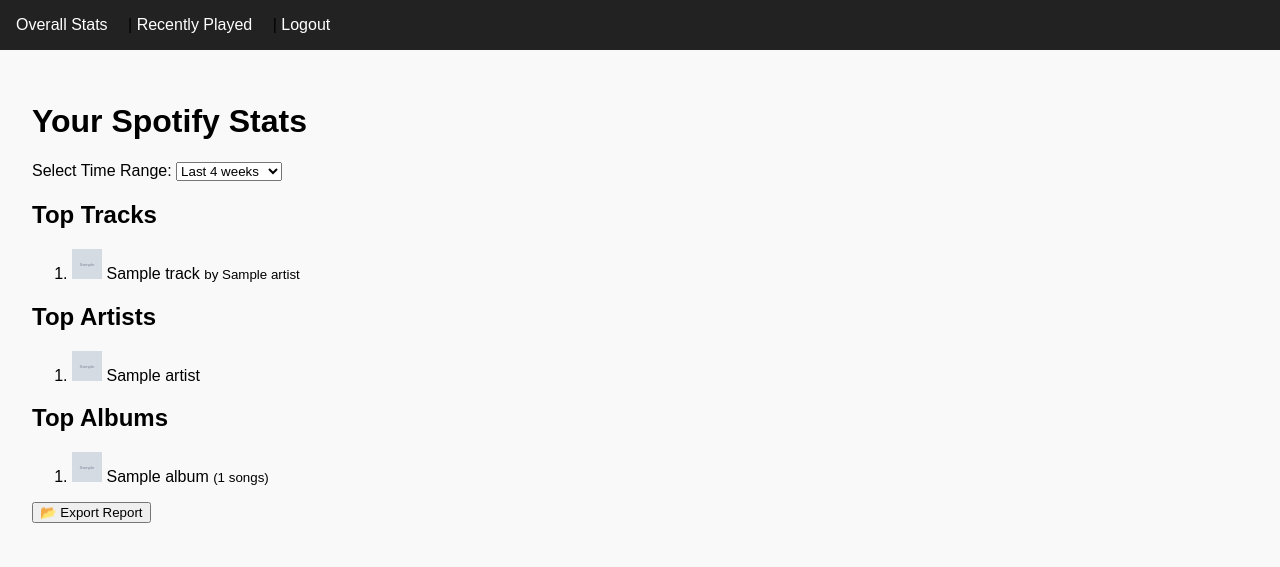
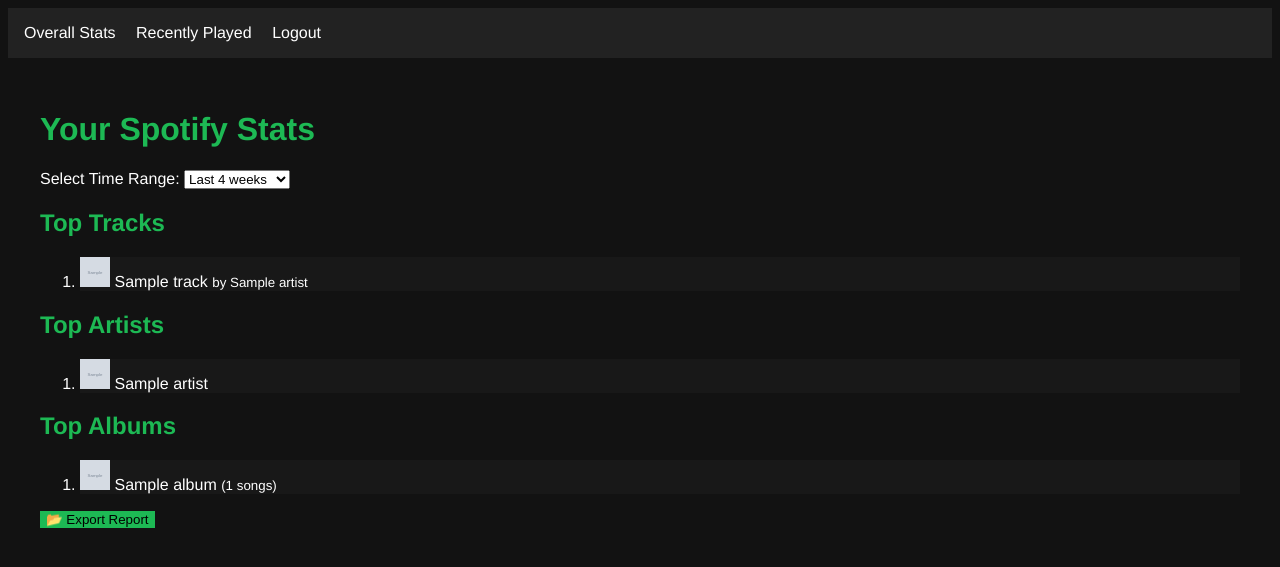
Before and after one commit to nguyenosaurus/spotify-stats-app, a Flask app: template code/templates/stats.html in a window 1280 px wide. Shown: the top 567 px of the page. Run offline with Flask 3, Linux system fonts and the light colour scheme; the template is opened without the code that fills it: most values are stand-ins (such as "Sample title", 1, 10 or a date in 2020); grey boxes marked "Sample" are stand-in pictures.

Commit message:
Redesign page

```diff
--- a/code/static/style.css
+++ b/code/static/style.css
@@ -1,8 +1,38 @@
 body {
-    font-family: Arial, sans-serif;
-    background: #f9f9f9;
-    margin: 0;
+    background-color: #121212; /* Dark Spotify background */
+    color: #fff; /* White text */
+    font-family: 'Helvetica Neue', Arial, sans-serif;
 }
+
+h1, h2 {
+    color: #1DB954; /* Spotify green for titles */
+    font-weight: bold;
+  }
+
+.list-group-item {
+    background-color: #181818;
+    border: none;
+    color: #fff;
+  }
+
+  .nav-tabs .nav-link {
+    color: #bbb;
+    background-color: #181818;
+    border: none;
+  }
+  .nav-tabs .nav-link.active {
+    color: #1DB954;
+    background-color: #121212;
+    border-bottom: 2px solid #1DB954;
+  }
+
+  .btn-primary {
+    background-color: #1DB954;
+    border: none;
+  }
+  .btn-primary:hover {
+    background-color: #1ed760;
+  }
 
 nav {
     background: #222;
@@ -25,7 +55,20 @@
     border-radius: 12px;
     box-shadow: 0 2px 6px rgba(0,0,0,0.1);
     margin-bottom: 2rem;
+    max-width: 333px;   /* shrink width */
+    margin: 20px auto;
+    flex: 1 1 333px;        /* each chart takes ~400px width */
 }
+
+.charts-row {
+    display: flex;
+    justify-content: center; /* center them horizontally */
+    flex-wrap: wrap;        /* allow wrap on smaller screens */
+  }
+
+  canvas {
+    max-height: 250px;  /* shrink height */
+  }
 
 /* Login page styling */
 .login-page {
--- a/code/templates/base.html
+++ b/code/templates/base.html
@@ -8,8 +8,8 @@
 </head>
 <body>
 <nav>
-    <a href="{{ url_for('stats') }}">Overall Stats</a> |
-    <a href="{{ url_for('recently_played') }}">Recently Played</a> |
+    <a href="{{ url_for('stats') }}">Overall Stats</a>
+    <a href="{{ url_for('recently_played') }}">Recently Played</a>
     <a href="{{ url_for('logout') }}">Logout</a>
 </nav>
 
--- a/code/templates/login.html
+++ b/code/templates/login.html
@@ -12,7 +12,6 @@
     <p class="subtitle">See your top artists, tracks, and listening trends.</p>
 
     <div class="login-box">
-        <img src="{{ url_for('static', filename='spotify_logo.png') }}" alt="Spotify Logo" class="spotify-logo">
         <a href="{{ url_for('login') }}" class="login-button">Login with Spotify</a>
     </div>
 </div>
```
Also changed, not shown: code/templates/recently_played.html (+5 -3 lines).
